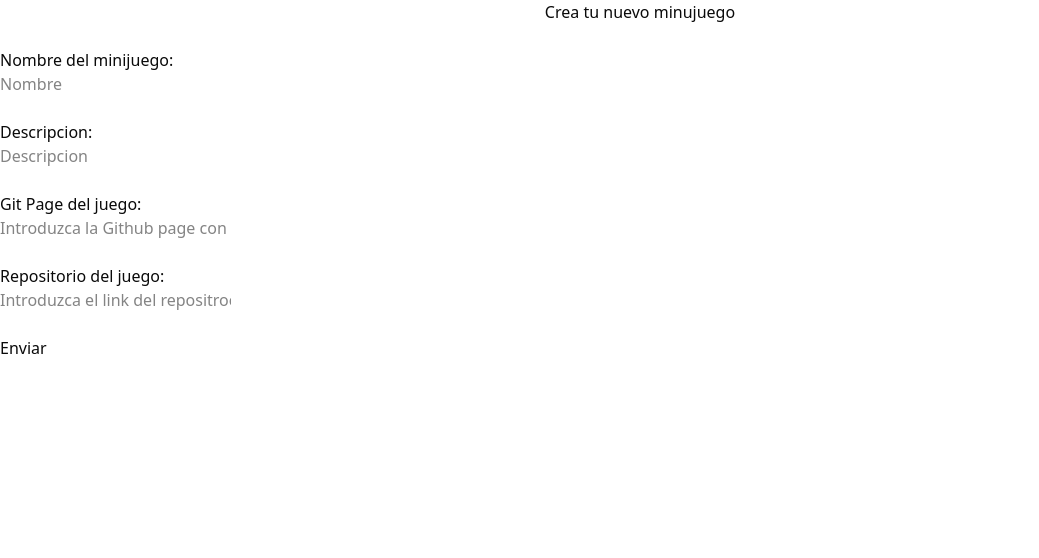
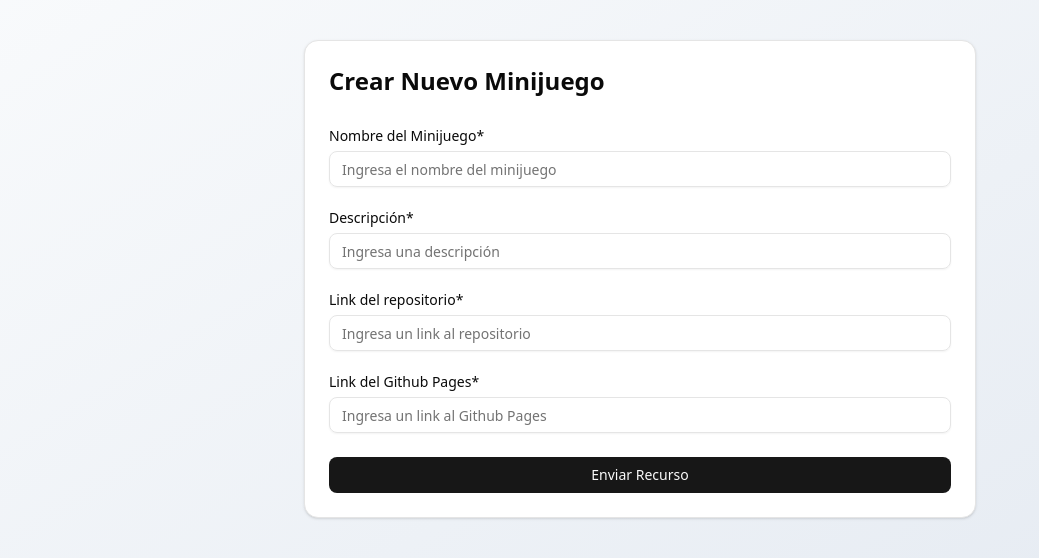
Before and after one commit to Emiliano0X1/LaboratorioDigital_Frontend, a Next.js app in the folder labuabc/: page /formsMinijuego in a window 1280 px wide. Shown: the top 558 px of the page, without its empty margins (0-1039 px from the left). Built offline with nearby package versions, Linux system fonts and the light colour scheme; no server answers.

Commit message:
Forms Minijuegos Fixed (variables deberian de estar bien)

```diff
--- a/labuabc/src/app/formsMinijuego/page.jsx
+++ b/labuabc/src/app/formsMinijuego/page.jsx
@@ -1,76 +1,195 @@
 "use client";
-import { useRef } from "react";
+import { useMutation, useQuery } from "@tanstack/react-query";
+import { useRef, useState } from "react";
+import { postNewResource } from "../queryOptions/createNewResource";
+import { Checkbox } from "@/components/ui/checkbox";
+import { Label } from "@/components/ui/label";
+import { Input } from "@/components/ui/input";
+import { Button } from "@/components/ui/button";
+import { Card, CardContent, CardHeader, CardTitle } from "@/components/ui/card";
+import getTopics from "../queryOptions/getTopics";
+import IsLoading from "../compoments/Loading";
+import { useUser } from "../contextUser";
+
+export default function Forms() {
+    const nombreGameRef = useRef(null);
+    const descripcionGameRef = useRef(null);
+    const repoRef = useRef(null);
+    const githubPageRefRef = useRef(null);
+    const [successMessage, setSuccessMessage] = useState("");
+    const [errorMessage, setErrorMessage] = useState("");
+
+    const { user } = useUser();
+    const { data, isLoading, error } = useQuery(getTopics());
+
+    if (error) {
+        console.log("Hubo un error en el sistema", error);
+    }
+
+    const mutation = useMutation({
+        mutationFn: postNewResource,
+        onSuccess: (data) => {
+            setSuccessMessage("¡Recurso creado exitosamente!");
+            setErrorMessage("");
+            // Limpiar el formulario
+            if (nombreGameRef.current) nombreGameRef.current.value = "";
+            if (descripcionGameRef.current) descripcionGameRef.current.value = "";
+            if (githubPageRef.current) githubPageRef.current.value = "";
+            if (repoRef.current) repoRef.current.value = "";
+            setSelectedTopics([]);
+
+            // Limpiar mensaje de éxito después de 5 segundos
+            setTimeout(() => {
+                setSuccessMessage("");
+            }, 5000);
+        },
+        onError: (error) => {
+            setErrorMessage("No se pudo crear el minijuego. Por favor, intenta de nuevo.");
+            setSuccessMessage("");
+            console.error("Hubo un error: ", error.message);
+        }
+    });
+
+    const handleSubmit = async (e) => {
+        e.preventDefault();
+        setErrorMessage("");
+        setSuccessMessage("");
+
+        try {
+            // Validaciones
+            if (!nombreGameRef.current?.value.trim()) {
+                setErrorMessage("Por favor ingresa un nombre para el minijuego");
+                return;
+            }
+
+            if (!descripcionGameRef.current?.value.trim()) {
+                setErrorMessage("Por favor ingresa una descripción");
+                return;
+            }
+
+            if (!githubPageRef.current?.value.trim()) {
+                setErrorMessage("Por favor ingresa el link de Github Pages");
+                return;
+            }
+
+            if (!repoRef.current?.value.trim()) {
+                setErrorMessage("Por favor ingresa el link del repositorio");
+                return;
+            }
 
 
-export default function Forms() {
+            const formData = new FormData();
+            formData.append('title', nombreGameRef.current.value.trim());
+            formData.append('description', descripcionGameRef.current.value.trim());
+            formData.append('repoLink', repoRef.current.value.trim());
+            formData.append('gitpageLink', githubPageRef.current.value.trim());
+            formData.append('status', 'ENVIADO');
+            formData.append('user_id', user.user_id);
 
-    const nombreJuegoRef = useRef(null);
-    const descripcionJuegoRef = useRef(null);
-    const gitPageRef = useRef(null);
-    const gitRepo = useRef(null)
+            mutation.mutate(formData);
+        } catch (error) {
+            setErrorMessage("Ocurrió un error inesperado. Por favor, intenta de nuevo.");
+            console.error("Hubo un error en el formulario", error);
+        }
+    };
 
+    const handleToggle = (id) => {
+        setSelectedTopics(prev =>
+            prev.includes(id)
+                ? prev.filter(item => item !== id)
+                : [...prev, id]
+        );
+    };
 
-    const handleSubmit = async () => {
-        const formData = new FormData();
-
-        formData.append('title', nombreJuegoRef.current.value);
-        //formData.append('creadorJuego', creadorRef.current.value);
-        formData.append('description', descripcionJuegoRef.current.value);
-        formData.append('game_url', gitPageRef.current.value);
-        formData.append('repo_url', gitRepo.current.value)
-
-        /*
-        let dificultad = "";
-        if (dificultadFacilRef.current.checked) {dificultad.push('Facil');}
-        if (dificultadInterRef.current.checked) {dificultad.push('Intermedio');}
-        if (dificultadDificilRef.current.checked) {dificultad.push('Dificil');}
-
-        formData.append('dificultadJuego', dificultad);
-        */
-};
+    const topics = data?.data?.data || [];
 
     return (
-        <main>
-        <h1> Crea tu nuevo minujuego </h1>
-        <br/>
+        <main className="min-h-screen bg-gradient-to-br from-slate-50 to-slate-200 py-10 px-4">
+            <div className="max-w-2xl mx-auto">
+                <Card>
+                    <CardHeader>
+                        <CardTitle className="text-2xl">Crear Nuevo Minijuego</CardTitle>
+                    </CardHeader>
+                    <CardContent>
+                        {isLoading ? (
+                            <IsLoading />
+                        ) : (
+                            <form onSubmit={handleSubmit} className="space-y-6">
+                                {/* Mensaje de éxito */}
+                                {successMessage && (
+                                    <div className="p-4 bg-green-50 border border-green-200 rounded-lg text-green-800">
+                                        {successMessage}
+                                    </div>
+                                )}
 
-        <p>Nombre del minijuego:</p>
-        <input type="text" ref={nombreJuegoRef} placeholder="Nombre"></input>
-        <br/> <br/>
+                                {/* Mensaje de error */}
+                                {errorMessage && (
+                                    <div className="p-4 bg-red-50 border border-red-200 rounded-lg text-red-800">
+                                        {errorMessage}
+                                    </div>
+                                )}
 
-       { /* <p>Creador del juego:</p>
-        <input type="text" ref={creadorRef} placeholder="Creador" />
-        <br/> <br/>
+                                {/* Nombre del recurso */}
+                                <div className="space-y-2">
+                                    <Label htmlFor="nombre">Nombre del Minijuego*</Label>
+                                    <Input
+                                        id="nombre"
+                                        type="text"
+                                        ref={nombreGameRef}
+                                        placeholder="Ingresa el nombre del minijuego"
+                                        required
+                                    />
+                                </div>
 
-        <p>Disciplina:</p>
-        <input type="text" ref={disciplinaJuegoRef} placeholder="Disciplina"></input>
-        <br/> <br/>
+                                {/* Descripción */}
+                                <div className="space-y-2">
+                                    <Label htmlFor="descripcion">Descripción*</Label>
+                                    <Input
+                                        id="descripcion"
+                                        type="text"
+                                        ref={descripcionGameRef}
+                                        placeholder="Ingresa una descripción"
+                                        required
+                                    />
+                                </div>
 
-        <p>Dificultad:</p>
-        <input type="checkbox" ref={dificultadFacilRef} />
-        <label>Facil</label>
-        <input type="checkbox" ref={dificultadInterRef} />
-        <label>Intermedio</label>
-        <input type="checkbox" ref={dificultadDificilRef} />
-        <label>Dificil</label>
-        <br/> <br/>
+                                {/* Link del repositorio */}
+                                <div className="space-y-2">
+                                    <Label htmlFor="repoLink">Link del repositorio*</Label>
+                                    <Input
+                                        id="repoLink"
+                                        type="text"
+                                        ref={repoRef}
+                                        placeholder="Ingresa un link al repositorio"
+                                        required
+                                    />
+                                </div>
 
+                                {/* Link del Github Pages */}
+                                <div className="space-y-2">
+                                    <Label htmlFor="githubPageLink">Link del Github Pages*</Label>
+                                    <Input
+                                        id="githubPageLink"
+                                        type="text"
+                                        ref={githubPageRefRef}
+                                        placeholder="Ingresa un link al Github Pages"
+                                        required
+                                    />
+                                </div>
 
-       */}
-
-        <p>Descripcion:</p>
-        <input type="text" ref={descripcionJuegoRef} placeholder="Descripcion"></input>
-        <br/> <br/>
-
-        <p>Git Page del juego:</p>
-        <input type="text" ref={gitPageRef}  placeholder="Introduzca la Github page con el minijuego"></input>
-        <br/> <br/>
-
-        <p>Repositorio del juego:</p>
-        <input type="text" ref={gitRepo}  placeholder="Introduzca el link del repositroeio de github"></input>
-        <br/> <br/>
-
-        <button type="button" onClick={handleSubmit}>Enviar</button>
+                                {/* Botón de envío */}
+                                <Button
+                                    type="submit"
+                                    className="w-full"
+                                    disabled={mutation.isPending}
+                                >
+                                    {mutation.isPending ? "Enviando..." : "Enviar Recurso"}
+                                </Button>
+                            </form>
+                        )}
+                    </CardContent>
+                </Card>
+            </div>
         </main>
     );
-};
+}
```
